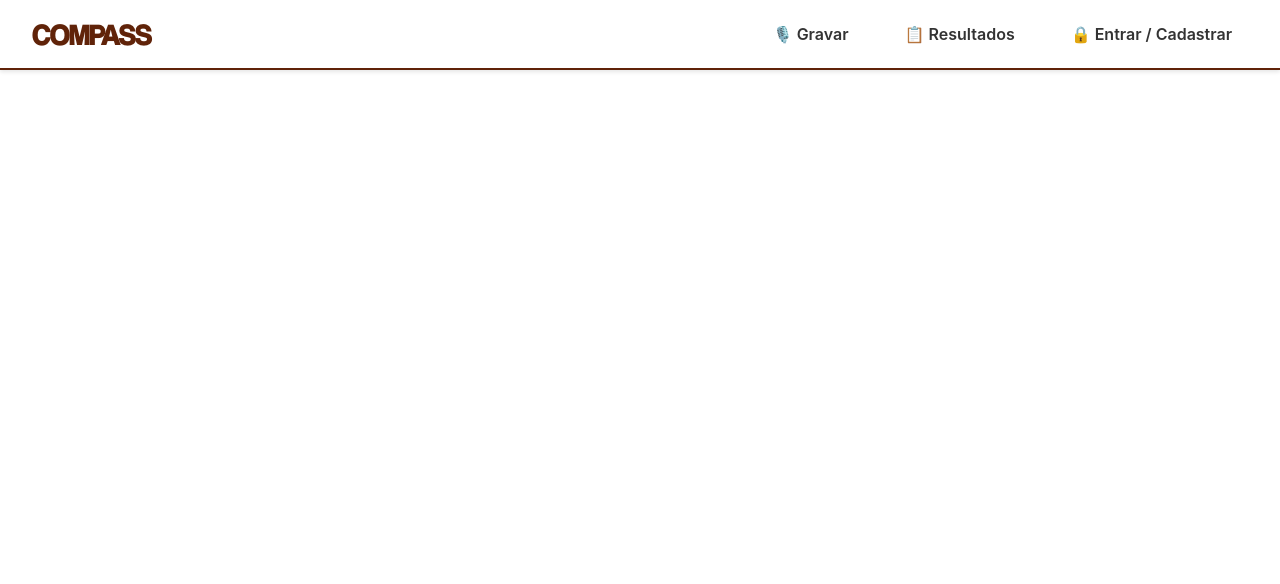
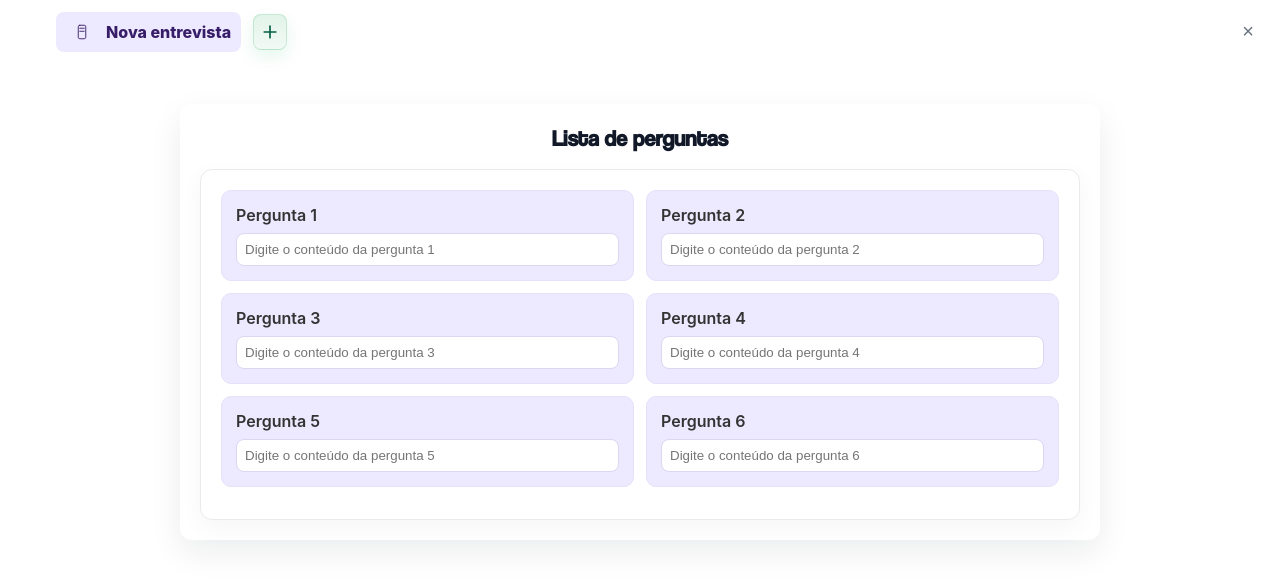
Before and after one commit to malu-zinha/Compass, a React (Create React App) app in the folder frontend/: page /questions in a window 1280 px wide. Shown: the top 584 px of the page. Built offline with nearby package versions, Linux system fonts and the light colour scheme.

Commit message:
style(questions): restore + button, keep sticker, layout tweaks

```diff
--- a/frontend/src/App.js
+++ b/frontend/src/App.js
@@ -3,6 +3,7 @@ import { BrowserRouter as Router, Routes, Route, Link } from 'react-router-dom';
 import RecordPage from './pages/RecordPage';
 import ResultsPage from './pages/ResultsPage';
 import AuthScreen from './pages/AuthScreen';
+import QuestionsPage from './pages/QuestionsPage';
 import './App.css';
 
 function App() {
@@ -14,6 +15,7 @@ function App() {
           <div className="nav-links">
             <Link to="/">🎙️ Gravar</Link>
             <Link to="/results">📋 Resultados</Link>
+            <Link to="/questions">❓ Perguntas</Link>
             <Link to="/auth">🔒 Entrar / Cadastrar</Link>
           </div>
         </nav>
@@ -21,6 +23,7 @@ function App() {
         <Routes>
           <Route path="/" element={<RecordPage />} />
           <Route path="/results" element={<ResultsPage />} />
+          <Route path="/questions" element={<QuestionsPage />} />
           <Route path="/auth" element={<AuthScreen />} />
         </Routes>
       </div>
--- /dev/null
+++ b/frontend/src/pages/QuestionsPage.js
@@ -0,0 +1,72 @@
+import React, { useState } from 'react';
+import { useNavigate, Link } from 'react-router-dom';
+import styles from '../styles/questions.module.css';
+
+export default function QuestionsPage() {
+  const navigate = useNavigate();
+  const [perguntas, setPerguntas] = useState([
+    'Pergunta 1',
+    'Pergunta 2',
+    'Pergunta 3',
+    'Pergunta 4',
+    'Pergunta 5',
+    'Pergunta 6',
+  ]);
+  const adicionarPergunta = () => {
+    const novaPergunta = `Pergunta ${perguntas.length + 1}`;
+    setPerguntas((p) => [...p, novaPergunta]);
+  };
+  // perguntas list remains static here per user request
+
+  const handleClose = () => {
+    navigate(-1);
+  };
+
+  return (
+    <div className={styles.wrapper}>
+      <header className={styles.header}>
+        <div className={styles.leftActions}>
+          <Link to="/" className={styles.newInterview}>
+            <span className={styles.reportSticker} aria-hidden="true">
+              <svg width="18" height="18" viewBox="0 0 24 24" fill="none" xmlns="http://www.w3.org/2000/svg" aria-hidden="true">
+                <path d="M9 3h6a2 2 0 0 1 2 2v14a2 2 0 0 1-2 2H9a2 2 0 0 1-2-2V5a2 2 0 0 1 2-2z" stroke="#371C68" strokeWidth="1.2" strokeLinecap="round" strokeLinejoin="round"/>
+                <path d="M9 7h6M9 11h6" stroke="#371C68" strokeWidth="1.2" strokeLinecap="round" strokeLinejoin="round"/>
+              </svg>
+            </span>
+            <strong>Nova entrevista</strong>
+          </Link>
+          <button onClick={adicionarPergunta} className={styles.plusButton} aria-label="Adicionar pergunta">
+            <span className={styles.plusSticker} aria-hidden="true">
+              <svg width="22" height="22" viewBox="0 0 24 24" fill="none" xmlns="http://www.w3.org/2000/svg" aria-hidden="true">
+                <path d="M12 5v14" stroke="#065f46" strokeWidth="2" strokeLinecap="round" strokeLinejoin="round"/>
+                <path d="M5 12h14" stroke="#065f46" strokeWidth="2" strokeLinecap="round" strokeLinejoin="round"/>
+              </svg>
+            </span>
+          </button>
+        </div>
+        <button className={styles.closeX} onClick={handleClose} aria-label="Fechar">×</button>
+      </header>
+
+      <main className={styles.main}>
+        <div className={styles.contentCard}>
+          <div className={styles.titleRow}>
+            <h2 className={styles.title}>Lista de perguntas</h2>
+          </div>
+
+          <section className={styles.board}>
+            <ul className={styles.grid}>
+              {perguntas.map((q, i) => (
+                <li key={i} className={styles.card}>
+                  <div className={styles.cardTitle}>{q}</div>
+                  <input className={styles.cardInput} placeholder={`Digite o conteúdo da ${q.toLowerCase()}`} />
+                </li>
+              ))}
+            </ul>
+
+            <div className={styles.footer} />
+          </section>
+        </div>
+      </main>
+    </div>
+  );
+}
--- /dev/null
+++ b/frontend/src/styles/questions.module.css
@@ -0,0 +1,150 @@
+/* Page wrapper and positioning */
+.wrapper {
+  position: fixed; /* cover the entire viewport so underlying pages don't show */
+  inset: 0;
+  background: #ffffff; /* full white as requested */
+  padding: 0; /* remove extra padding so the whole screen stays white */
+  box-sizing: border-box;
+  overflow: auto; /* allow scrolling inside the overlay if needed */
+  z-index: 1200; /* above app chrome */
+}
+
+:root {
+  --accent-green: #16a34a; /* slightly lighter pleasant green */
+  --accent-green-alpha: rgba(22,163,74,0.12);
+  --accent-green-border: rgba(22,163,74,0.18);
+}
+
+.close {
+  display: none;
+}
+
+.topRight {
+  display: none;
+}
+
+.page {
+  min-height: 100vh;
+  background: #ffffff; /* full white background */
+  color: #111827;
+}
+
+.closeX {
+  position: absolute; /* placed inside header */
+  top: 12px;
+  right: 18px; /* moved to top-right as requested */
+  background: transparent;
+  border: none;
+  padding: 8px;
+  font-size: 1.25rem;
+  color: #6b7280; /* subtle gray */
+  cursor: pointer;
+  z-index: 1201;
+}
+
+.closeX:hover { color: #374151 }
+
+.header {
+  height: 64px;
+  display: flex;
+  align-items: center;
+  justify-content: flex-start;
+  padding: 0 20px;
+  border-bottom: none; /* keep header clean */
+  background: #ffffff; /* ensure full white */
+  position: relative; /* for absolute positioned closeX */
+}
+
+.leftActions { display:flex; gap:12px; align-items:center; margin-left: 36px }
+.newInterview { display:inline-flex; align-items:center; gap:8px; background: #EDE9FF; color: #371C68; padding: 6px 10px; border-radius: 8px; text-decoration:none; font-weight:700; height:40px }
+.newInterview strong { font-weight: 800 }
+.reportSticker { width: 32px; height: 32px; display:inline-flex; align-items:center; justify-content:center; background: transparent; border-radius:6px }
+.reportSticker svg { display:block; width:18px; height:18px }
+.rightBrand { display: none; }
+
+.main { max-width: 1100px; margin: 40px auto; padding: 0 20px }
+
+/* small green circular plus for adding a question */
+.plusButton {
+  width: 34px;
+  height: 34px;
+  display: inline-flex;
+  align-items: center;
+  justify-content: center;
+  background: rgba(16,185,129,0.12); /* light translucent green */
+  color: #065f46; /* darker green for the plus sign for contrast */
+  border-radius: 6px; /* small radius, not fully round */
+  border: 1px solid rgba(16,185,129,0.24);
+  font-weight: 700;
+  cursor: pointer;
+  box-shadow: 0 6px 18px rgba(16,185,129,0.06);
+}
+.plusButton {
+  background: transparent;
+  border: none;
+  padding: 0;
+  display: inline-flex;
+  align-items: center;
+  justify-content: center;
+  cursor: pointer;
+}
+.plusButton:focus { outline: 2px solid rgba(6,95,70,0.12); border-radius: 8px }
+
+/* decorative sticker used inside the add button */
+.plusSticker {
+  width: 36px; /* slightly reduced */
+  height: 36px;
+  display: inline-flex;
+  align-items: center;
+  justify-content: center;
+  background: linear-gradient(180deg, var(--accent-green-alpha), rgba(22,163,74,0.06));
+  color: var(--accent-green);
+  border-radius: 8px; /* slightly rounded square */
+  border: 1px solid var(--accent-green-border);
+  box-shadow: 0 8px 20px rgba(22,163,74,0.06);
+}
+.plusSticker svg { display: block; width:20px; height:20px }
+.plusSticker:hover { transform: translateY(-2px); filter: brightness(0.98) }
+.titleRow { display:flex; justify-content:center; margin-bottom: 18px }
+.title { font-size: 1.4rem; font-weight:700 }
+
+.board { background: #fff; border: 1px solid #eaeaea; border-radius: 12px; padding: 20px; box-shadow: 0 8px 24px rgba(2,6,23,0.04) }
+.grid { display: grid; grid-template-columns: 1fr 1fr; gap: 12px; list-style: none; padding:0; margin:0 }
+.card { padding: 14px; border-radius: 10px; border: 1px solid #e6e0fa; background: #EDE9FF; position: relative }
+.cardTitle { font-weight: 600; margin-bottom: 8px }
+.cardInput { width:100%; padding:8px; border:1px solid #dcd6f0; border-radius:8px; background: #ffffff }
+
+.footer { margin-top: 12px; display:flex; justify-content:flex-end }
+
+/* minimal 'x' inside each card to remove it */
+.removeX { position: absolute; top: 8px; right: 8px; background: rgba(0,0,0,0.04); border: none; width:28px; height:28px; border-radius:6px; display:inline-flex; align-items:center; justify-content:center; color:#6b7280; cursor:pointer }
+.removeX:hover { background: rgba(0,0,0,0.06); color:#374151 }
+
+/* Content card to mirror Auth screen aesthetic */
+.contentCard {
+  max-width: 920px;
+  margin: 24px auto;
+  background: #ffffff;
+  border-radius: 12px;
+  box-shadow: 0 12px 32px rgba(16,24,40,0.08);
+  padding: 20px;
+}
+
+.title { font-size: 1.4rem; font-weight:700; font-family: 'Coolvetica', system-ui, -apple-system, 'Segoe UI', Roboto, sans-serif; color: #111827 }
+
+.item {
+  background: #EDE9FF;
+  border: 1px solid #e6e0fa;
+  padding: 1rem;
+  border-radius: 8px;
+  min-height: 64px;
+  display: flex;
+  align-items: center;
+}
+
+.itemText { color: #111827; font-weight: 600 }
+
+/* small helpers kept from previous version */
+.input { width: 100%; padding: 0.65rem 0.75rem; border-radius: 8px; border: 1px solid #e6edf3; font-size: 0.95rem }
+
+.action { display:none }
```
